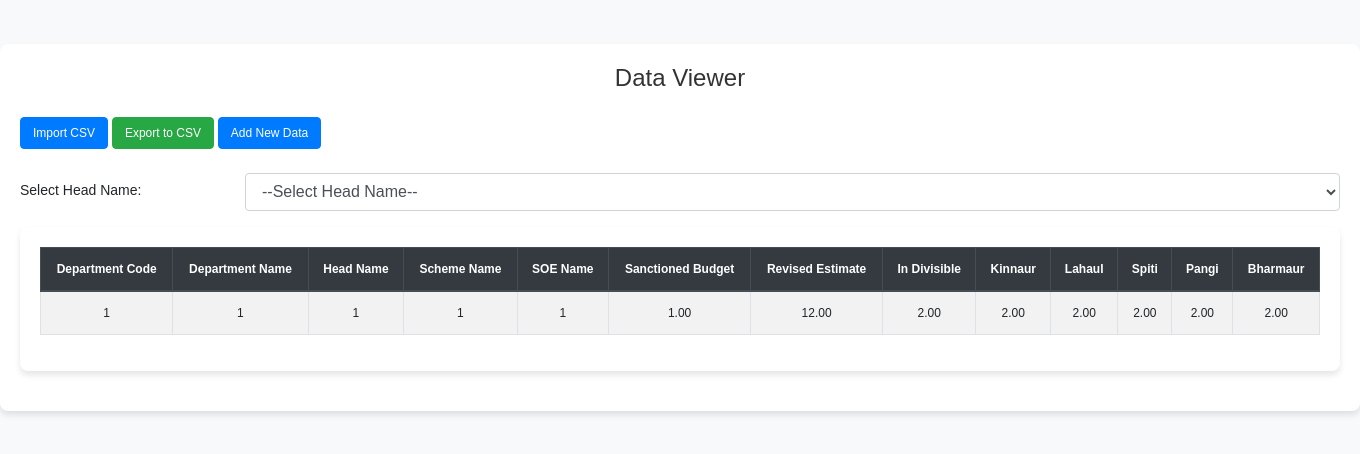
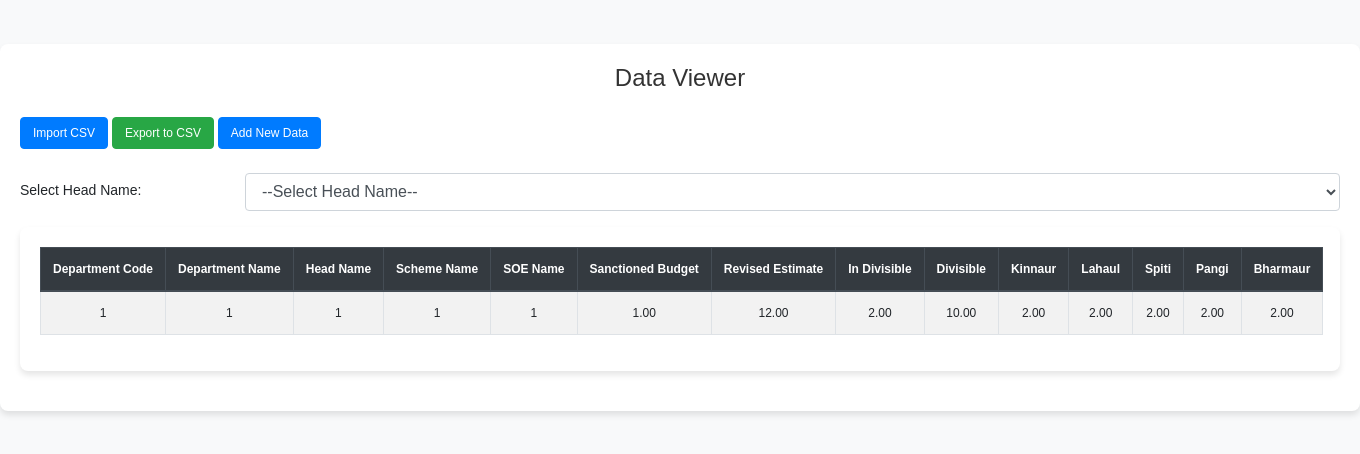
Before and after one commit to gov-bhanu/tdd-budget, a Django app: page / in a window 1360 px wide. Shown: the top 454 px of the page. Run offline with Django 5.2, Linux system fonts and the light colour scheme; data comes from the database, SQL or seed files in the repository; both versions use the stored data as it was after the commit; some libraries are stand-ins or nearby versions.

Commit message:
Divisible Column Addition
Added Divisible Column and setup the calculations accordingly.

```diff
--- a/myapp/admin.py
+++ b/myapp/admin.py
@@ -13,6 +13,7 @@ class DataRowAdmin(admin.ModelAdmin):
         'sanctioned_budget',
         'revised_estimate_display',  # Use a custom method for displaying revised_estimate
         'in_divisible',
+        'divisible',
         'kinnaur',
         'lahaul',
         'spiti',
--- a/myapp/models.py
+++ b/myapp/models.py
@@ -9,8 +9,9 @@ class DataRow(models.Model):
     scheme_name = models.CharField(max_length=100)
     soe_name = models.CharField(max_length=100)
     sanctioned_budget = models.FloatField()
+    revised_estimate = models.FloatField(null=True, blank=True)
     in_divisible = models.FloatField(null=True, blank=True)
-    revised_estimate = models.FloatField(null=True, blank=True)
+    divisible = models.FloatField(null=True, blank=True)
     kinnaur = models.FloatField(null=True, blank=True)
     lahaul = models.FloatField(null=True, blank=True)
     spiti = models.FloatField(null=True, blank=True)
@@ -30,7 +31,8 @@ class DataRow(models.Model):
 
     def save(self, *args, **kwargs):
         # Auto-calculate revised_estimate
-        self.revised_estimate = sum(filter(None, [self.in_divisible, self.kinnaur, self.lahaul, self.spiti, self.pangi, self.bharmaur]))
+        self.divisible = sum(filter(None, [self.kinnaur, self.lahaul, self.spiti, self.pangi, self.bharmaur]))
+        self.revised_estimate = sum(filter(None, [self.in_divisible, self.divisible]))
 
         # Auto-generate unique_search field
         self.unique_search = f"{self.department_code}-{self.department_name}-{self.scheme_name}-{self.head_name}-{self.soe_name}"
--- a/myapp/templates/index.html
+++ b/myapp/templates/index.html
@@ -46,6 +46,7 @@
                         <th>Sanctioned Budget</th>
                         <th>Revised Estimate</th>
                         <th>In Divisible</th>
+                        <th>Divisible</th>
                         <th>Kinnaur</th>
                         <th>Lahaul</th>
                         <th>Spiti</th>
@@ -73,6 +74,7 @@
                                 <th>Sanctioned Budget</th>
                                 <th>Revised Estimate</th>
                                 <th>In Divisible</th>
+                                <th>Divisible</th>
                                 <th>Kinnaur</th>
                                 <th>Lahaul</th>
                                 <th>Spiti</th>
--- a/myapp/views.py
+++ b/myapp/views.py
@@ -23,6 +23,7 @@ def update_revised_estimate(request):
             unique_search = body.get('uniqueSearch')
             revised_estimate = body.get('revisedEstimate')
             in_divisible = body.get('in_divisible')
+            divisible = body.get('divisible')
             kinnaur = body.get('kinnaur')
             lahaul = body.get('lahaul')
             spiti = body.get('spiti')
@@ -37,15 +38,15 @@ def update_revised_estimate(request):
             if row:
                 # Update the row with the new values
                 row.in_divisible = in_divisible
+                row.divisible = divisible
                 row.kinnaur = kinnaur
                 row.lahaul = lahaul
                 row.spiti = spiti
                 row.pangi = pangi
                 row.bharmaur = bharmaur
 
-                # Set the revised estimate as the new sanctioned budget
-                # row.sanctioned_budget = revised_estimate  # Updated to use revised estimate as sanctioned budget
-                row.revised_estimate = revised_estimate + in_divisible  # Ensure revised estimate is also saved
+                # revised estimate = in_divisible + divisible
+                row.revised_estimate = in_divisible + divisible  # Ensure revised estimate is also saved
                 row.save()  # Save the updated row
 
                 return JsonResponse({'status': 'success', 'message': 'Revised estimate updated and sanctioned budget set.'})
--- a/static/css/styles.css
+++ b/static/css/styles.css
@@ -100,11 +100,11 @@ table td input {
 /* SOE Table Specific Styling */
 /* SOE Table Specific Styling */
 /* #soeDetails table#soeTable th:nth-child(5), Revised Estimate */
-#soeDetails table#soeTable th:nth-child(6), /* Kinnaur */
-#soeDetails table#soeTable th:nth-child(7), /* Lahaul */
-#soeDetails table#soeTable th:nth-child(8), /* Spiti */
-#soeDetails table#soeTable th:nth-child(9), /* Pangi */
-#soeDetails table#soeTable th:nth-child(10) { /* Bharmaur */
+#soeDetails table#soeTable th:nth-child(7), /* Kinnaur */
+#soeDetails table#soeTable th:nth-child(8), /* Lahaul */
+#soeDetails table#soeTable th:nth-child(9), /* Spiti */
+#soeDetails table#soeTable th:nth-child(10), /* Pangi */
+#soeDetails table#soeTable th:nth-child(11) { /* Bharmaur */
     width: 8em; /* Adjust column width */
 }
 
@@ -118,12 +118,12 @@ table td input {
 }
 
 /* Style the other input fields */
-#soeDetails table#soeTable td:nth-child(4) input, /* Revised Estimate */
-#soeDetails table#soeTable td:nth-child(6) input, /* Kinnaur */
-#soeDetails table#soeTable td:nth-child(7) input, /* Lahaul */
-#soeDetails table#soeTable td:nth-child(8) input, /* Spiti */
-#soeDetails table#soeTable td:nth-child(9) input, /* Pangi */
-#soeDetails table#soeTable td:nth-child(10) input { /* Bharmaur */
+#soeDetails table#soeTable td:nth-child(5) input, /* Revised Estimate */
+#soeDetails table#soeTable td:nth-child(7) input, /* Kinnaur */
+#soeDetails table#soeTable td:nth-child(8) input, /* Lahaul */
+#soeDetails table#soeTable td:nth-child(9) input, /* Spiti */
+#soeDetails table#soeTable td:nth-child(10) input, /* Pangi */
+#soeDetails table#soeTable td:nth-child(11) input { /* Bharmaur */
     width: 5em;
     padding: 2px;
     font-size: 12px; /* Reduced font size */
--- a/static/js/scripts.js
+++ b/static/js/scripts.js
@@ -36,6 +36,7 @@ function populateMainTable() {
             <td>${parseFloat(row.sanctioned_budget).toFixed(2)}</td>
             <td>${parseFloat(row.revised_estimate).toFixed(2)}</td>
             <td>${parseFloat(row.in_divisible).toFixed(2)}</td>
+            <td>${(row.divisible || 0).toFixed(2)}</td>
             <td>${(row.kinnaur || 0).toFixed(2)}</td>
             <td>${(row.lahaul || 0).toFixed(2)}</td>
             <td>${(row.spiti || 0).toFixed(2)}</td>
@@ -88,7 +89,8 @@ function populateSOETable(filteredData) {
         const bharmaur = (row.bharmaur || 0).toFixed(2);
 
         // Sum up the values for revisedEstimate
-        const revisedEstimate = (parseFloat(in_divisible) + parseFloat(kinnaur) + parseFloat(lahaul) + parseFloat(spiti) + parseFloat(pangi) + parseFloat(bharmaur)).toFixed(2);
+        const divisible = (parseFloat(kinnaur) + parseFloat(lahaul) + parseFloat(spiti) + parseFloat(pangi) + parseFloat(bharmaur)).toFixed(2);
+        const revisedEstimate = (parseFloat(in_divisible) + parseFloat(divisible)).toFixed(2);
 
         // Add a row with input fields for editing
         const newRow = soeTable.insertRow();
@@ -98,6 +100,7 @@ function populateSOETable(filteredData) {
         <td>${parseFloat(row.sanctioned_budget).toFixed(2)}</td>
         <td>${revisedEstimate}</td>
         <td><input type="number" value="${in_divisible}" class="expandable-input" /></td>
+        <td>${divisible}</td>
         <td><input type="number" value="${kinnaur}" class="expandable-input" /></td>
         <td><input type="number" value="${lahaul}" class="expandable-input" /></td>
         <td><input type="number" value="${spiti}" class="expandable-input" /></td>
@@ -116,14 +119,15 @@ function populateSOETable(filteredData) {
 function updateRevisedEstimate(uniqueSearch, button) {
     const row = button.parentElement.parentElement; // Get the row that contains the data
     const in_divisible = parseFloat(row.cells[4].querySelector('input').value) || 0;
-    const kinnaur = parseFloat(row.cells[5].querySelector('input').value) || 0;
-    const lahaul = parseFloat(row.cells[6].querySelector('input').value) || 0;
-    const spiti = parseFloat(row.cells[7].querySelector('input').value) || 0;
-    const pangi = parseFloat(row.cells[8].querySelector('input').value) || 0;
-    const bharmaur = parseFloat(row.cells[9].querySelector('input').value) || 0;
+    const kinnaur = parseFloat(row.cells[6].querySelector('input').value) || 0;
+    const lahaul = parseFloat(row.cells[7].querySelector('input').value) || 0;
+    const spiti = parseFloat(row.cells[8].querySelector('input').value) || 0;
+    const pangi = parseFloat(row.cells[9].querySelector('input').value) || 0;
+    const bharmaur = parseFloat(row.cells[10].querySelector('input').value) || 0;
 
-    // Calculate the revised estimate
-    const revisedEstimate = in_divisible + kinnaur + lahaul + spiti + pangi + bharmaur;
+    // Calculate
+    const divisible = kinnaur + lahaul + spiti + pangi + bharmaur
+    const revisedEstimate = in_divisible + divisible
 
     // Make the API call to update the revised estimate in the backend
     fetch('/update-revised-estimate/', {
@@ -133,6 +137,7 @@ function updateRevisedEstimate(uniqueSearch, button) {
             uniqueSearch,  // Send the unique search key
             revisedEstimate,  // Send the updated revised estimate value
             in_divisible,
+            divisible,
             kinnaur,
             lahaul,
             spiti,
@@ -151,8 +156,10 @@ function updateRevisedEstimate(uniqueSearch, button) {
             // Update the Revised Estimate cell in the SOE Details table
             row.cells[3].textContent = revisedEstimate.toFixed(2);
 
-            // Call reUpdatedSB to update the Sanctioned Budget in both tables
-            reUpdatedSB(uniqueSearch, revisedEstimate);
+            // Update the Divisible cell in the SOE Details table
+            row.cells[5].textContent = divisible.toFixed(2);
+
+
             fetchData();
         } else {
             inlineMessage.textContent = 'Error updating: ' + data.message;
@@ -166,39 +173,6 @@ function updateRevisedEstimate(uniqueSearch, button) {
         inlineMessage.style.color = 'red'; // Error message style
     });
 }
-
-
-
-
-function updateSOEDetailsTable(revisedEstimate) {
-    // Get all rows in the SOE Details table and update their revised estimate value
-    const soeTableRows = document.querySelectorAll('#soeDetailsTableBody tr');
-
-    soeTableRows.forEach(row => {
-        const revisedEstimateCell = row.cells[6]; // Assuming revised estimate is in the 7th column (index 6)
-        revisedEstimateCell.textContent = revisedEstimate.toFixed(2); // Update with the latest revised estimate
-    });
-}
-
-
-function reUpdatedSB(uniqueSearch,) {
-
-    // Update the SOE Details table
-    const soeTable = document.getElementById('soeTable').getElementsByTagName('tbody')[0];
-    const soeRows = soeTable.getElementsByTagName('tr');
-
-    for (let row of soeRows) {
-        const schemeName = row.cells[0].textContent.trim();
-        const soeName = row.cells[1].textContent.trim();
-
-        // Match the uniqueSearch for the row
-        if (uniqueSearch.includes(schemeName) && uniqueSearch.includes(soeName)) {
-
-            break;
-        }
-    }
-}
-
 
 
 // CSRF Token Helper
```
Also changed, not shown: db.sqlite3, myapp/migrations/0027_datarow_divisible.py (added).
